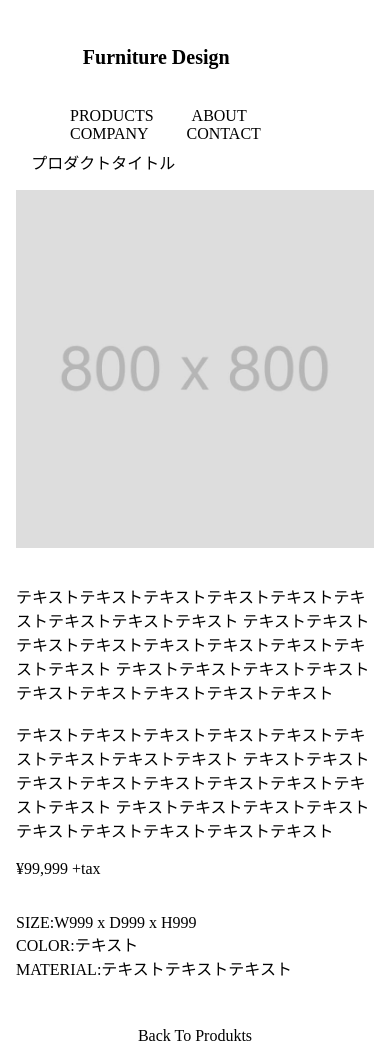
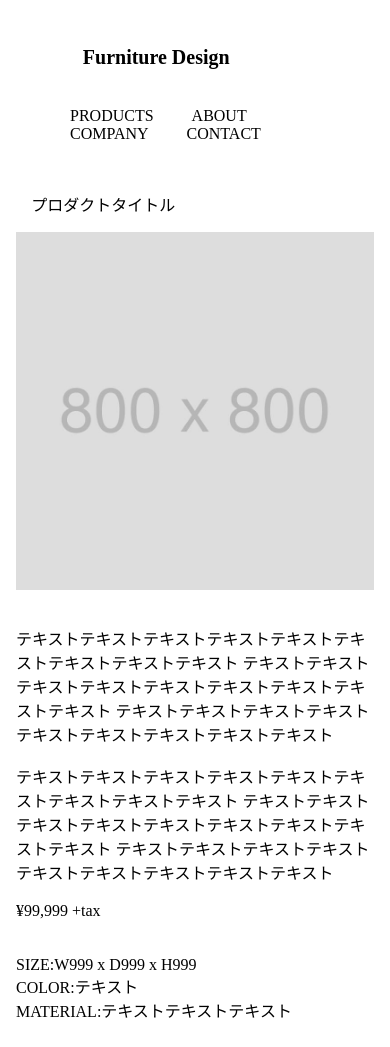
Before and after one commit to daisuke07/Furniture-Design, a plain HTML site: page products2.html in a window 390 px wide. Shown: the top 1047 px of the page. Drawn offline with Linux system fonts and the light colour scheme.

Commit message:
ABOUT 余白修正

```diff
--- a/style.css
+++ b/style.css
@@ -259,7 +259,7 @@ box-sizing: border-box;
   .wrapper{
     margin-bottom: 0;
     margin-top: 0;
-    height: 150px;
+    height: 160px;
   }
 
   .header-h1{
@@ -355,5 +355,8 @@ main p{
   padding: 16px;
   box-sizing: border-box;
 }
+main{
+  margin-top: 32px;
+}
 
 }
```
Also changed, not shown: products2.html (+6 -0 lines).
